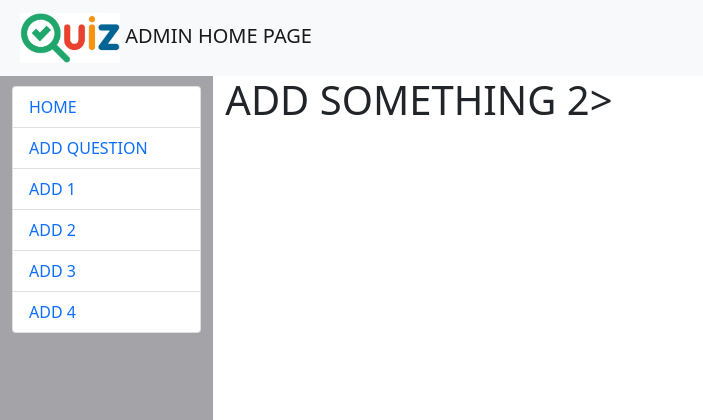
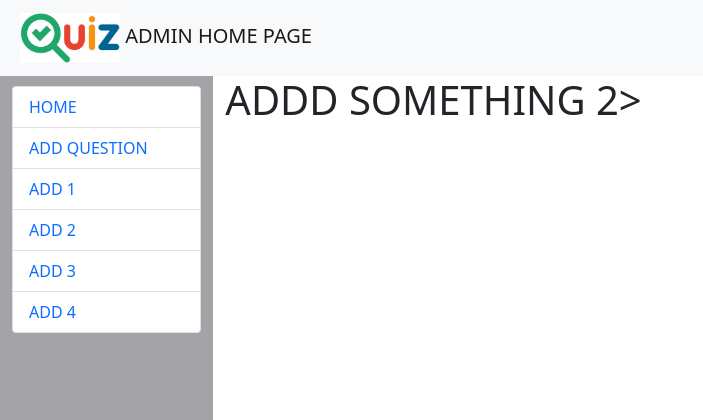
Before and after one commit to Nandakishore17/quiz-game, a Django app: page /test3 in a window 1280 px wide. Shown: the top 420 px of the page, without its empty margins (0-703 px from the left). Run offline with Django 3.2, Linux system fonts and the light colour scheme.

Commit message:
first commit

```diff
--- a/quizapp/templates/test3.html
+++ b/quizapp/templates/test3.html
@@ -1,7 +1,7 @@
 {% extends 'adminhome.html'%}
 {% block add %}
 
-<h1>ADD SOMETHING 2></h1>
+<h1>ADDD SOMETHING 2></h1>
 
 
 {% endblock %}
```
